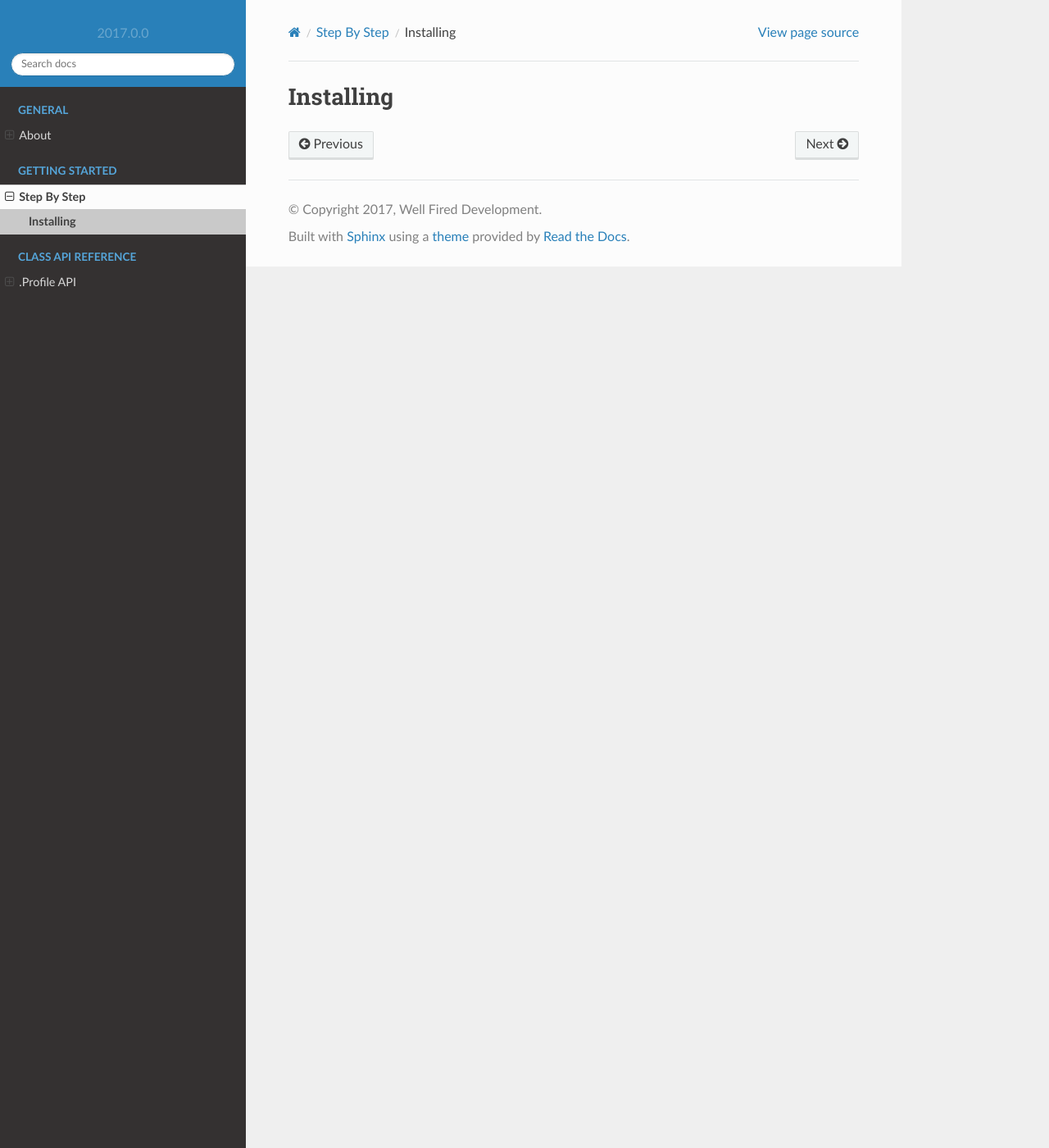
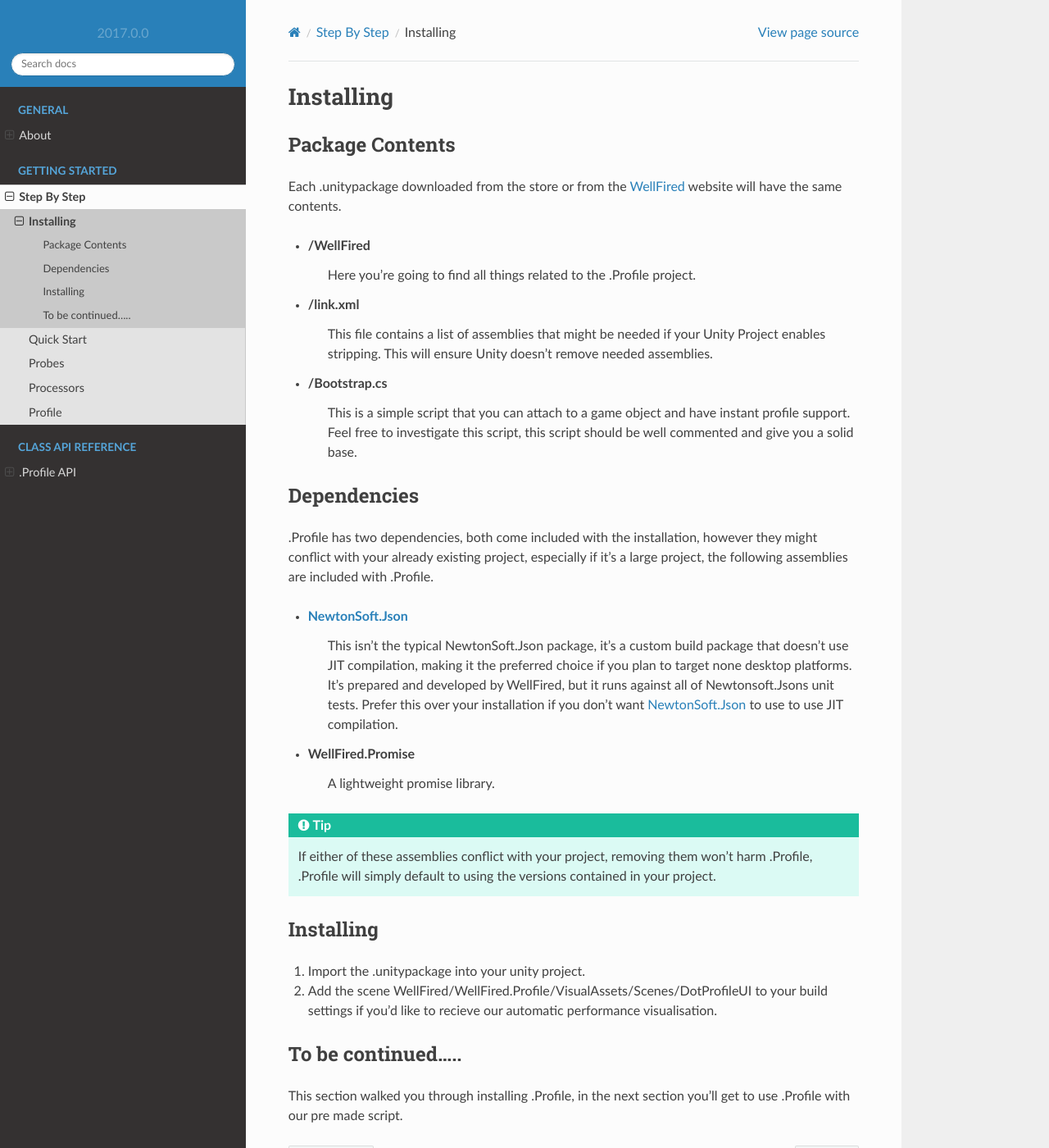
Before and after one commit to WellFiredDevelopment/dotProfileDocumentation, a Sphinx documentation site: the page built from sphinx/source/learn/step_by_step/installing.rst, in a window 1280 px wide and 1400 px high. Shown: the whole window at 82% size. Built offline with Sphinx 7.4.7 and the Read the Docs theme 2.0.0, drawn with Linux system fonts in a browser that asks for light colours.

Commit message:
Finish InstallationSection

```diff
--- a/sphinx/source/about/introduction.rst
+++ b/sphinx/source/about/introduction.rst
@@ -9,12 +9,12 @@
 About the documentation
 -----------------------
 
-This documentation is continuously written, corrected, edited and revamped by members of the dotProfile team and
+This documentation is continuously written, corrected, edited and revamped by members of the .Profile team and
 community. It is edited via text files in the `reStructuredText <http://www.sphinx-doc.org/en/stable/rest.html>`_ markup
 language and then compiled into a static website/offline document using the open source
 `Sphinx <http://www.sphinx-doc.org>`_ and `ReadTheDocs <https://readthedocs.org/>`_ tools.
 
-.. note:: You can contribute to dotProfiles's documentation by opening issues through
+.. note:: You can contribute to .Profiles's documentation by opening issues through
             `YouTrack <https://wellfired.myjetbrains.com/youtrack/issues/DP/>`_
             or sending patches via pull requests on its GitHub
             `source repository <https://github.com/WellFiredDevelopment/dotProfileDocumentation.git>`_.
@@ -29,5 +29,5 @@
 - The :ref:`sec-learn` section is the the main entry point of this documentation, as it contains all the necessary
   information on using the tool. It starts with the :ref:`Step by step<toc-learn-step_by_step>` tutorial which should be
   the entry point for all new users.
-- Finally, the :ref:`sec-class-ref` is the documentation of the dotProfile API. It is generated automatically from a
+- Finally, the :ref:`sec-class-ref` is the documentation of the .Profile API. It is generated automatically from a
   files in the main repository, and the generated files of the documentation are therefore not meant to be modified.
--- a/sphinx/source/index.rst
+++ b/sphinx/source/index.rst
@@ -1,7 +1,7 @@
-dotProfile Documentation
-========================
+.Profile Documentation
+======================
 
-Welcome to the official documentation for dotProfile; the session-based, deterministic performance data reporting tool
+Welcome to the official documentation for .Profile; the session-based, deterministic performance data reporting tool
 for your applications built on unity3d. We recommend you read the :ref:`introduction page <doc_about_intro>` to get an
 overview of what this documentation has to offer.
 
--- a/sphinx/source/learn/step_by_step/index.rst
+++ b/sphinx/source/learn/step_by_step/index.rst
@@ -7,3 +7,7 @@
     :glob:
 
     installing.rst
+    quick_start.rst
+    probes.rst
+    processors.rst
+    profile.rst
--- a/sphinx/source/learn/step_by_step/installing.rst
+++ b/sphinx/source/learn/step_by_step/installing.rst
@@ -1,2 +1,49 @@
+.. _learn_step_by_step_installation:
+
 Installing
-=============
+==========
+
+Package Contents
+----------------
+Each .unitypackage downloaded from the store or from the `WellFired <https://www.wellfired.com>`_ website will have the
+same contents.
+
+* \/WellFired
+    Here you're going to find all things related to the .Profile project.
+* /link.xml
+    This file contains a list of assemblies that might be needed if your Unity Project enables stripping. This will
+    ensure Unity doesn't remove needed assemblies.
+* /Bootstrap.cs
+    This is a simple script that you can attach to a game object and have instant profile support. Feel free to
+    investigate this script, this script should be well commented and give you a solid base.
+
+Dependencies
+------------
+
+.Profile has two dependencies, both come included with the installation, however they might conflict with your already
+existing project, especially if it's a large project, the following assemblies are included with .Profile.
+
+* `NewtonSoft.Json <https://www.newtonsoft.com/json>`_
+    This isn't the typical NewtonSoft.Json package, it's a custom build package that doesn't use JIT compilation,
+    making it the preferred choice if you plan to target none desktop platforms. It's prepared and developed by
+    WellFired, but it runs against all of Newtonsoft.Jsons unit tests. Prefer this over your installation if you don't
+    want `NewtonSoft.Json <https://www.newtonsoft.com/json>`_ to use to use JIT compilation.
+
+* WellFired.Promise
+    A lightweight promise library.
+
+.. tip:: If either of these assemblies conflict with your project, removing them won't harm .Profile, .Profile will
+         simply default to using the versions contained in your project.
+
+Installing
+----------
+
+1. Import the .unitypackage into your unity project.
+2. Add the scene WellFired/WellFired.Profile/VisualAssets/Scenes/DotProfileUI to your build settings if you'd like to
+   recieve our automatic performance visualisation.
+
+To be continued.....
+--------------------
+
+This section walked you through installing .Profile, in the next section you'll get to use .Profile with our pre made
+script.
--- /dev/null
+++ b/sphinx/source/learn/step_by_step/probes.rst
@@ -0,0 +1,2 @@
+Probes
+======
--- /dev/null
+++ b/sphinx/source/learn/step_by_step/processors.rst
@@ -0,0 +1,2 @@
+Processors
+==========
--- /dev/null
+++ b/sphinx/source/learn/step_by_step/profile.rst
@@ -0,0 +1,2 @@
+Profile
+=======
--- /dev/null
+++ b/sphinx/source/learn/step_by_step/quick_start.rst
@@ -0,0 +1,4 @@
+.. _learn_step_by_step_quick_start:
+
+Quick Start
+===========
```
Also changed, not shown: 2 other files.
